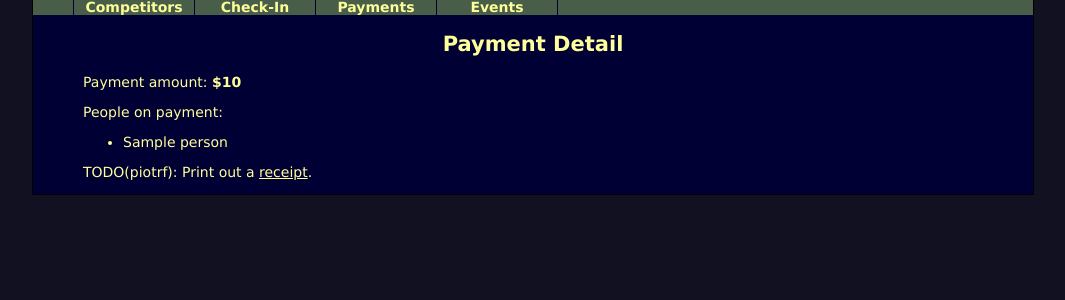
After one commit to piotrf17/battleforboston, a Django app: page /tourny/payments/1 in a window 1280 px wide. The commit adds this page. Shown: the top 300 px of the page, without its empty margins (107-1172 px from the left). Run offline with Django 3.2, Linux system fonts and the light colour scheme; a user stored in the database is signed in; tables that the repository leaves empty hold one stand-in row (values such as "Sample post").

Commit message:
added check in flow, accepting waivers, payments and model/form for payments

```diff
--- a/tourny/admin.py
+++ b/tourny/admin.py
@@ -1,6 +1,7 @@
 # Register our models to be viewable in the admin interface.
 
 from django.contrib import admin
-from tourny.models import Person
+from tourny.models import Payment,Person
 
+admin.site.register(Payment)
 admin.site.register(Person)
--- a/tourny/models.py
+++ b/tourny/models.py
@@ -28,8 +28,19 @@ KARATE_SCHOOLS = (
   ('Rossini', 'Rossini Karate'),
 )
 
-# A person competing in the karate tournament.
+
+class Payment(models.Model):
+  """A payment to the tournament for a set of competitors."""
+
+  amount = models.IntegerField()
+
+  def __unicode__(self):
+    return 'Amount: $%d' % self.amount
+
+
 class Person(models.Model):
+  """A person competing in the karate tournament."""
+
   GENDER_CHOICES = (
     ('M', 'Male'),
     ('F', 'Female'),
@@ -82,6 +93,15 @@ class Person(models.Model):
   boston_battle_team_name = models.CharField(max_length=100, blank=True)
   boston_battle_partner_name = models.CharField(max_length=100, blank=True)
 
+  # Check-in state.
+  waiver = models.BooleanField(blank=True, default=False)
+  paid = models.BooleanField(blank=True, default=False)
+
+  payment = models.ForeignKey(Payment, null=True, on_delete=models.SET_NULL)
+
+  def __unicode__(self):
+    return self.name
+
   def age(self):
     today = datetime.date.today()
     if (today.month > self.dob.month or
--- a/tourny/templates/tourny/base.html
+++ b/tourny/templates/tourny/base.html
@@ -12,9 +12,10 @@
   <div id="header">
     <div id="headerNav">
       <ul id="list-nav">
-        <li><a href="competitors">Competitors</a></li>
-        <li><a href="checkin">Check-In</a></li>
-        <li><a href="events">Events</a></li>
+        <li><a href="{% url 'tourny:competitor_list' %}">Competitors</a></li>
+        <li><a href="{% url 'tourny:checkin' %}">Check-In</a></li>
+        <li><a href="{% url 'tourny:payment_list' %}">Payments</a></li>
+        <li><a href="#">Events</a></li>
         <li>&nbsp</li>
       </ul>
     </div>
--- /dev/null
+++ b/tourny/templates/tourny/payment_detail.html
@@ -0,0 +1,17 @@
+{% extends "tourny/base.html" %}
+
+{% block main %}
+
+<h2>Payment Detail</h2>
+
+<p>Payment amount: <b>${{ payment.amount }}</b></p>
+<p>People on payment:</p>
+<ul>
+{% for competitor in competitors %}
+  <li>{{ competitor.name }}</li>
+{% endfor %}
+</ul>
+
+<p>TODO(piotrf): Print out a <a href="#">receipt</a>.</p>
+
+{% endblock %}
--- a/tourny/urls.py
+++ b/tourny/urls.py
@@ -3,9 +3,17 @@ from django.conf.urls import patterns, url
 from tourny import views
 
 urlpatterns = patterns('',
+  # Competitor management.
   url(r'^competitors$', views.competitor_list, name='competitor_list'),
   url(r'^competitors/(?P<person_id>\d+)$', views.competitor_detail,
       name='competitor_detail'),
   url(r'^competitors/(?P<person_id>\d+)/edit$', views.competitor_edit,
       name='competitor_edit'),
+  # Tournament checkin flow.
+  url(r'^checkin$', views.checkin, name='checkin'),
+  url(r'^accept_payment$', views.accept_payment, name='accept_payment'),
+  url(r'^payments$', views.payment_list, name='payment_list'),
+  url(r'^payments/(?P<payment_id>\d+)$', views.payment_detail,
+      name='payment_detail'),
+  # Event management.
 )
--- a/tourny/views.py
+++ b/tourny/views.py
@@ -3,12 +3,20 @@
 from django.contrib.auth.decorators import login_required
 from django.core.mail import send_mail
 from django.http import HttpResponseRedirect
-from django.shortcuts import render
+from django.shortcuts import get_object_or_404, render
 from django.template.loader import get_template
 from django.template import Context
 
-from tourny.forms import PersonForm
-from tourny.models import Person
+from tourny.forms import PersonForm, PaymentForm
+from tourny.models import Payment, Person
+
+###################################################################
+# Registration Components.
+#
+# These views and functions are publicly accessible since they are
+# part of the registration flow.  Due to a probably poor design,
+# these views are actually called from the main site url conf.
+###################################################################
 
 def send_registration_email(person):
   email_template = get_template('tourny/registration_email.txt')
@@ -18,9 +26,13 @@ def send_registration_email(person):
             'noreply@battleforboston.com',
             [person.email])
 
-# Registration page for the tournament.  This view is publicy accessible,
-# and linked from the root url: battleforboston.com/register
+
 def register(request):
+  """View for tournament registration page.
+
+  This view is publicy accessible, and linked from the
+  root url: battleforboston.com/register
+  """
   if request.method == 'POST':
     form = PersonForm(request.POST)
     if form.is_valid():
@@ -33,15 +45,97 @@ def register(request):
       'form': form,
       })
 
-# Summarized view of competitors.
+###################################################################
+# Tournament control.
+#
+# These views and functions control the tournament.  All views
+# should have a @login_required decorator.
+###################################################################
+
+@login_required
+def checkin(request):
+  """View for competitor check-in.
+
+  Select the people you want to take in waivers and payments for, and they
+  are processed as a single group.
+  """
+  if request.method == 'POST':
+    # Process waivers silently.
+    for pk in request.POST.getlist('waiver'):
+      person = Person.objects.get(pk=pk)
+      person.waiver = True
+      person.save()
+    # If there are payments, we go to another page to process the payment.
+    if len(request.POST.getlist('paid')):
+      return accept_payment(request)
+  competitors = []
+  for competitor in Person.objects.all():
+    if competitor.paid == False or competitor.waiver == False:
+      competitors.append(competitor)
+  context = {'competitors' : competitors}
+  return render(request, 'tourny/checkin.html', context)
+
+
+@login_required
+def accept_payment(request):
+  # We should only reach this method from a post via checkin.
+  if request.method != 'POST':
+    return HttpResponseRedirect('checkin')
+
+  # Collect all competitors objects for people that we're paying for.
+  competitors = []
+  cost_per_competitor = 25   # TODO(piotrf): don't hardcode the cost.
+  for pk in request.POST.getlist('paid'):
+    competitors.append(Person.objects.get(pk=pk))
+  estimated_cost = cost_per_competitor * len(competitors)
+
+  if 'amount' in request.POST:
+    form = PaymentForm(request.POST)
+    if form.is_valid():
+      p = Payment(amount=form.cleaned_data['amount'])
+      p.save()
+      for competitor in competitors:
+        p.person_set.add(competitor)
+        competitor.paid = True
+        competitor.save()
+      p.save()
+      return HttpResponseRedirect('payments/%d' % p.pk)
+  else:
+    form = PaymentForm({'amount': estimated_cost})
+
+  context = {'competitors' : competitors,
+             'estimated_cost' : estimated_cost,
+             'form' : form}
+  return render(request, 'tourny/accept_payment.html', context)
+
+
+@login_required
+def payment_list(request):
+  context = {'payments' : Payment.objects.all()}
+  return render(request, 'tourny/payments.html', context)
+
+
+@login_required
+def payment_detail(request, payment_id):
+  payment = get_object_or_404(Payment, pk=payment_id)
+  context = {'payment': payment,
+             'competitors': payment.person_set.all()}
+  return render(request, 'tourny/payment_detail.html', context)
+
+
 @login_required
 def competitor_list(request):
+  """Summarized view of competitors."""
   competitors = Person.objects.all()
   context = {'competitors' : competitors}
   return render(request, 'tourny/competitors.html', context)
 
+
+@login_required
 def competitor_detail(request):
   pass
 
+
+@login_required
 def competitor_edit(request):
   pass
```
Also changed, not shown: tourny/forms.py (+11 -3 lines), tourny/templates/tourny/accept_payment.html (added, +42 -0 lines), tourny/templates/tourny/checkin.html (added, +59 -0 lines), tourny/templates/tourny/competitors.html (+13 -0 lines), tourny/templates/tourny/payments.html (added, +13 -0 lines), tourny/migrations/0004_auto__add_field_person_waiver__add_field_person_paid.py (added), tourny/migrations/0005_auto__add_payment__add_field_person_payment.py (added).
